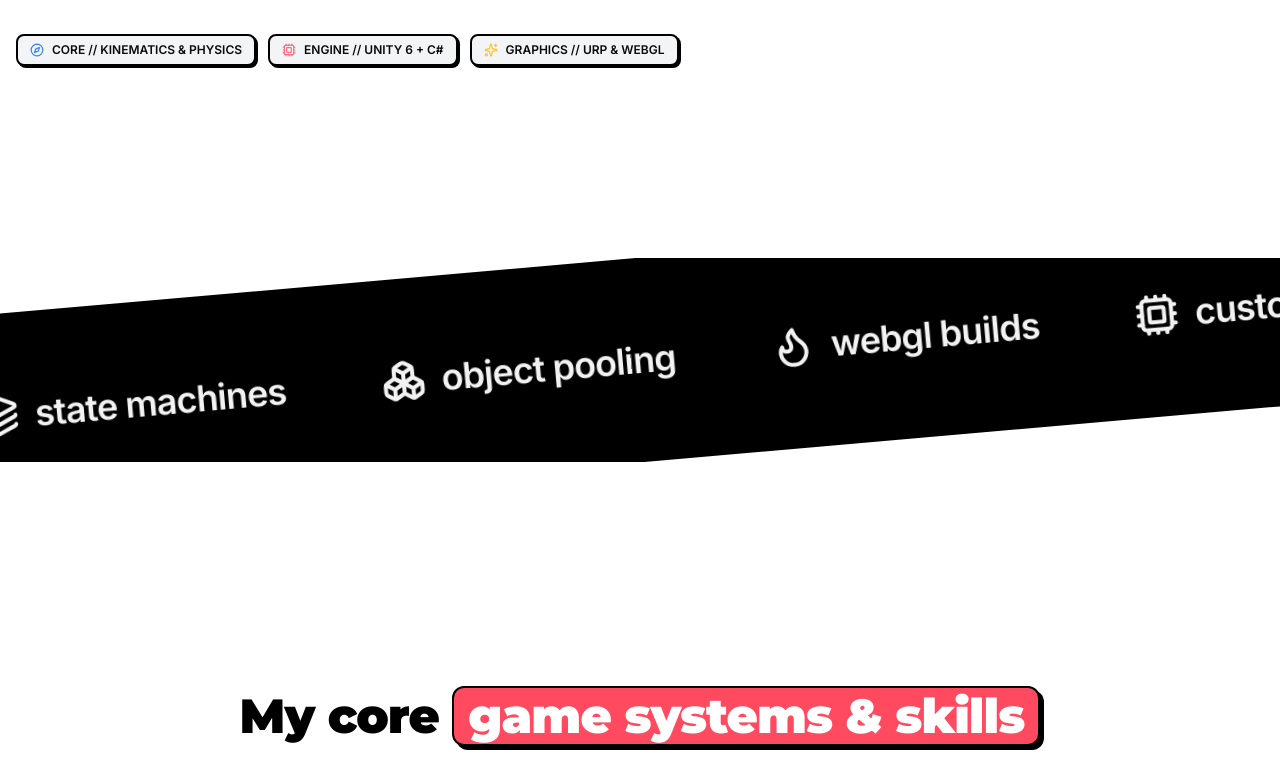
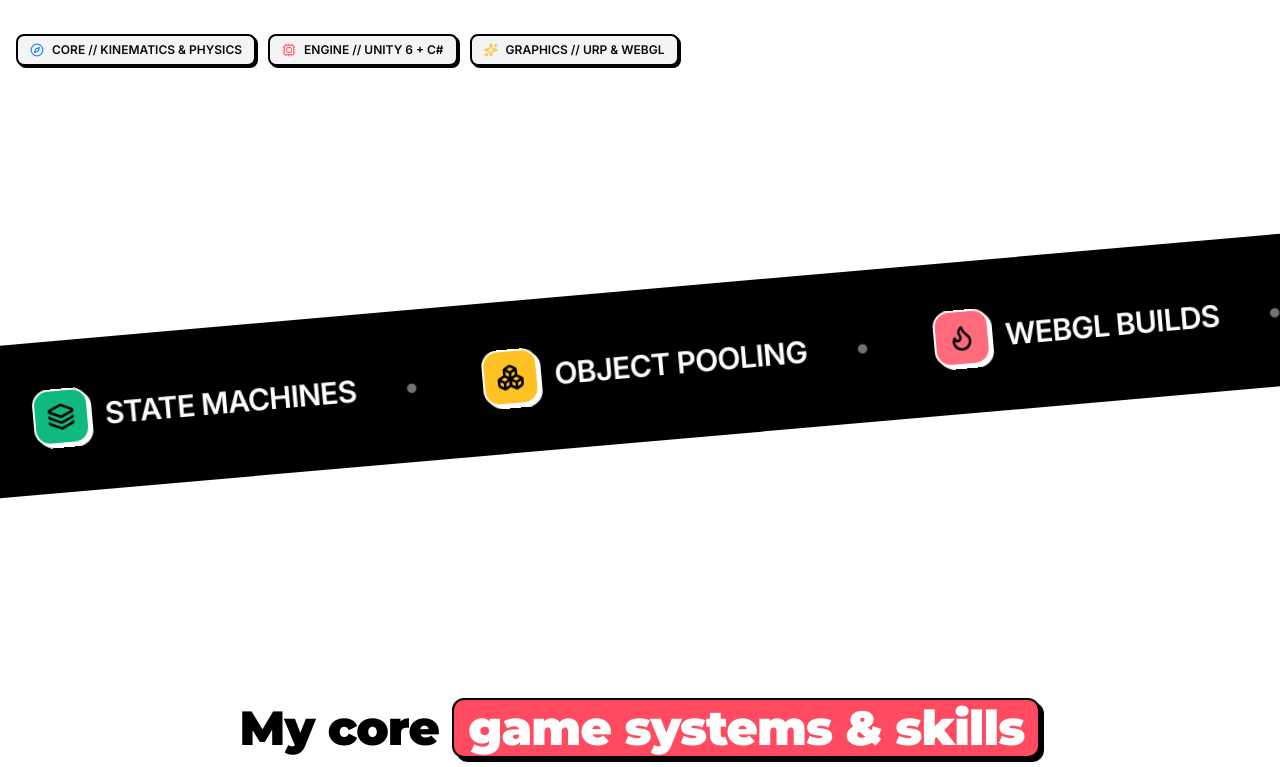
Before and after one commit to GitRohanM/rohan-manav-portfolio, a Next.js app: page / in a window 1280 px wide. Shown: the part 802-1569 px from the top of the page. Built offline with nearby package versions, Linux system fonts and the light colour scheme.

Commit message:
fix(marquee): eliminate overflow clipping to restore perfect rectangle shape with true parallel borders

```diff
--- a/components/LogoMarquee.tsx
+++ b/components/LogoMarquee.tsx
@@ -14,65 +14,81 @@ import {
 } from "lucide-react";
 
 export function LogoMarquee() {
-  const items = [
-    { name: "unity 6", icon: Gamepad2 },
-    { name: "c# systems", icon: Code2 },
-    { name: "vehicle physics", icon: Gauge },
-    { name: "urp shaders", icon: Sparkles },
-    { name: "state machines", icon: Layers },
-    { name: "object pooling", icon: Boxes },
-    { name: "webgl builds", icon: Flame },
-    { name: "custom tools", icon: Cpu },
-    { name: "cinemachine", icon: Video },
-    { name: "git & lfs", icon: GitBranch },
+  const skills = [
+    { name: "UNITY 6", icon: Gamepad2, color: "#FFC224" },
+    { name: "C# SCRIPTS", icon: Code2, color: "#FF6B7A" },
+    { name: "VEHICLE PHYSICS", icon: Gauge, color: "#2F81F7" },
+    { name: "URP SHADERS", icon: Sparkles, color: "#6366F1" },
+    { name: "STATE MACHINES", icon: Layers, color: "#10B981" },
+    { name: "OBJECT POOLING", icon: Boxes, color: "#FFC224" },
+    { name: "WEBGL BUILDS", icon: Flame, color: "#FF6B7A" },
+    { name: "CUSTOM TOOLS", icon: Cpu, color: "#2F81F7" },
+    { name: "CINEMACHINE", icon: Video, color: "#6366F1" },
+    { name: "GIT & LFS", icon: GitBranch, color: "#10B981" },
   ];
 
   return (
-    <div className="w-full overflow-hidden my-20 md:my-28 select-none">
+    <div className="w-full overflow-hidden py-28 md:py-36 select-none">
       {/*
-        High-Impact Paperfolio Black Marquee Ribbon
-        - Matching reference: pure white monochrome logo lockups (white vector icon + bold lowercase typography)
-        - Height matching template: generous py-16 md:py-20 padding
-        - Exact template rotation: -rotate-[5deg]
-        - Symmetrical ultra-wide width (-ml-[50vw] w-[200vw]) to guarantee no edge clipping on any screen width
-        - Seamless loop with 2 identical tracks at 32s linear infinite
+        Uniform Straight-Edged Black Rectangle Ribbon
+        - Guaranteed 100% Straight Parallel Rectangle:
+          Outer py-28 md:py-36 padding prevents overflow-hidden from clipping the tilted corners into kinks/polygons.
+        - Symmetrical ultra-wide width: min-w-[200vw] -ml-[50vw] w-[200vw] prevents any horizontal gaps on wide viewports.
+        - Exact Paperfolio rotation: -rotate-[5deg]
+        - Restored Rohan's rich game system badges (Unity 6, C#, Physics, Shaders, etc.) with clean typography.
       */}
-      <div className="relative bg-black text-white py-16 md:py-20 -rotate-[5deg] min-w-[200vw] -ml-[50vw] w-[200vw] flex items-center">
+      <div className="relative bg-black text-white py-10 md:py-12 -rotate-[5deg] min-w-[200vw] -ml-[50vw] w-[200vw] flex items-center">
         {/* Seamless Infinite Marquee Track */}
         <div className="animate-marquee flex items-center">
           {/* Track 1 */}
-          <div className="flex items-center gap-16 md:gap-24 shrink-0 pr-16 md:pr-24">
-            {items.map((item, idx) => {
+          <div className="flex items-center gap-12 md:gap-16 shrink-0 pr-12 md:pr-16">
+            {skills.map((item, idx) => {
               const Icon = item.icon;
               return (
                 <div
                   key={`track1-${idx}`}
-                  className="flex items-center gap-3.5 md:gap-4 text-white opacity-95 hover:opacity-100 transition-opacity"
+                  className="flex items-center gap-4 text-white shrink-0"
                 >
-                  <Icon className="w-9 h-9 md:w-11 md:h-11 text-white stroke-[2.2] shrink-0" />
-                  <span className="text-3xl md:text-4xl font-extrabold tracking-tight text-white whitespace-nowrap lowercase">
+                  <div
+                    className="w-12 h-12 md:w-14 md:h-14 rounded-2xl border-2 border-white flex items-center justify-center shadow-[3px_3px_0px_0px_#ffffff] shrink-0"
+                    style={{ backgroundColor: item.color }}
+                  >
+                    <Icon className="w-6 h-6 md:w-7 md:h-7 text-black stroke-[2.2]" />
+                  </div>
+                  <span className="text-2xl md:text-3xl font-black tracking-tight whitespace-nowrap uppercase text-white">
                     {item.name}
+                  </span>
+                  <span className="text-neutral-500 text-3xl font-black ml-8 select-none">
+                    •
                   </span>
                 </div>
               );
             })}
           </div>
 
-          {/* Track 2 (Identical duplicate for 100% seamless infinite loop) */}
+          {/* Track 2 (Identical duplicate for seamless continuous looping) */}
           <div
-            className="flex items-center gap-16 md:gap-24 shrink-0 pr-16 md:pr-24"
+            className="flex items-center gap-12 md:gap-16 shrink-0 pr-12 md:pr-16"
             aria-hidden="true"
           >
-            {items.map((item, idx) => {
+            {skills.map((item, idx) => {
               const Icon = item.icon;
               return (
                 <div
                   key={`track2-${idx}`}
-                  className="flex items-center gap-3.5 md:gap-4 text-white opacity-95 hover:opacity-100 transition-opacity"
+                  className="flex items-center gap-4 text-white shrink-0"
                 >
-                  <Icon className="w-9 h-9 md:w-11 md:h-11 text-white stroke-[2.2] shrink-0" />
-                  <span className="text-3xl md:text-4xl font-extrabold tracking-tight text-white whitespace-nowrap lowercase">
+                  <div
+                    className="w-12 h-12 md:w-14 md:h-14 rounded-2xl border-2 border-white flex items-center justify-center shadow-[3px_3px_0px_0px_#ffffff] shrink-0"
+                    style={{ backgroundColor: item.color }}
+                  >
+                    <Icon className="w-6 h-6 md:w-7 md:h-7 text-black stroke-[2.2]" />
+                  </div>
+                  <span className="text-2xl md:text-3xl font-black tracking-tight whitespace-nowrap uppercase text-white">
                     {item.name}
+                  </span>
+                  <span className="text-neutral-500 text-3xl font-black ml-8 select-none">
+                    •
                   </span>
                 </div>
               );
```
